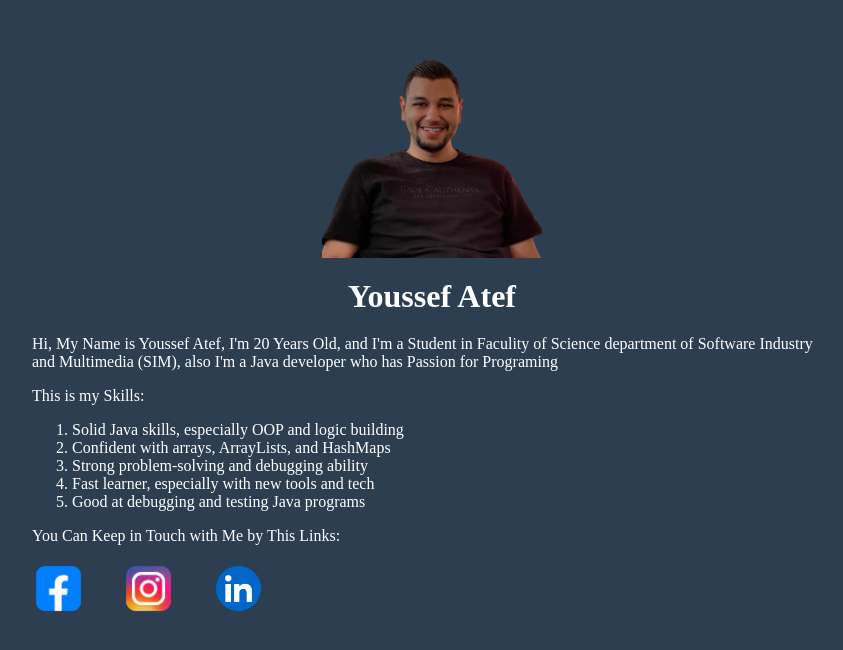
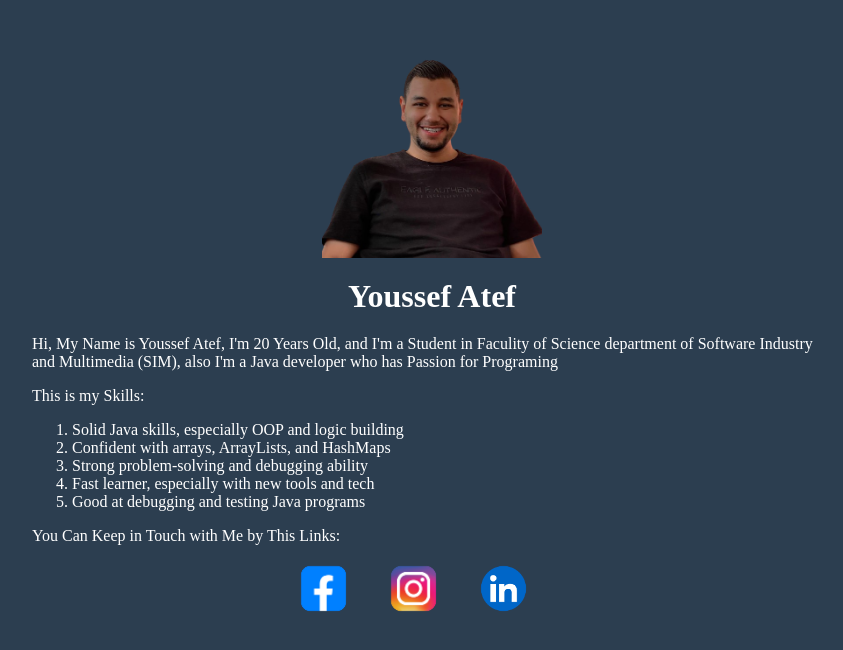
Before and after one commit to Youssef-Atef-20/FirstProject, a plain HTML site: page index.html in a window 1280 px wide. Shown: the whole page, without its empty margins (208-1051 px from the left). Drawn offline with Linux system fonts and the light colour scheme; a script that the page names is missing.

Commit message:
Update style.css

```diff
--- a/style.css
+++ b/style.css
@@ -31,7 +31,7 @@ div{
   gap: 15px;
   margin-top: -30px;
   height: auto;
-  margin-left: -15cm;
+  margin-left: -1cm;
 }
 div img{
   max-width: 75px;
```
